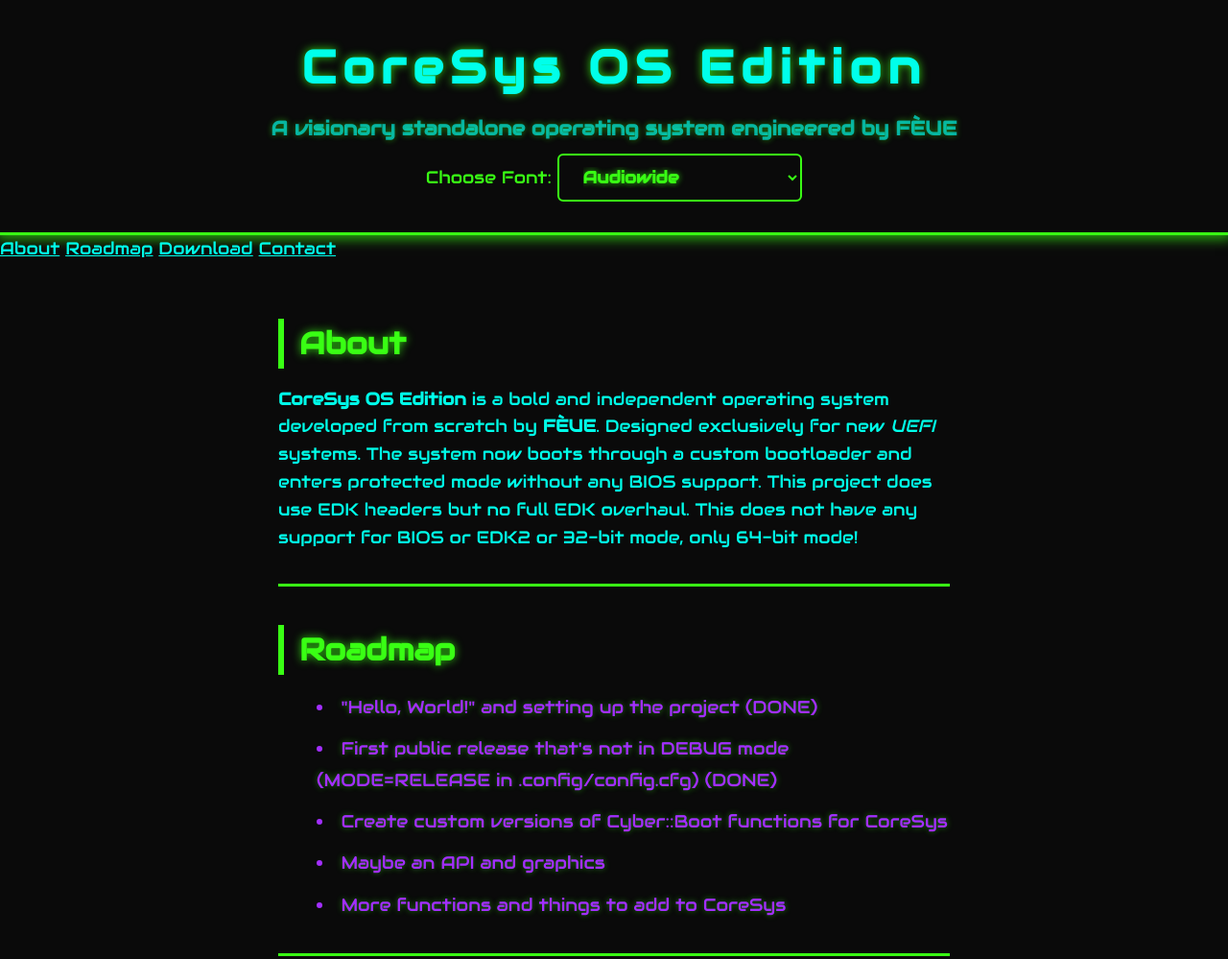
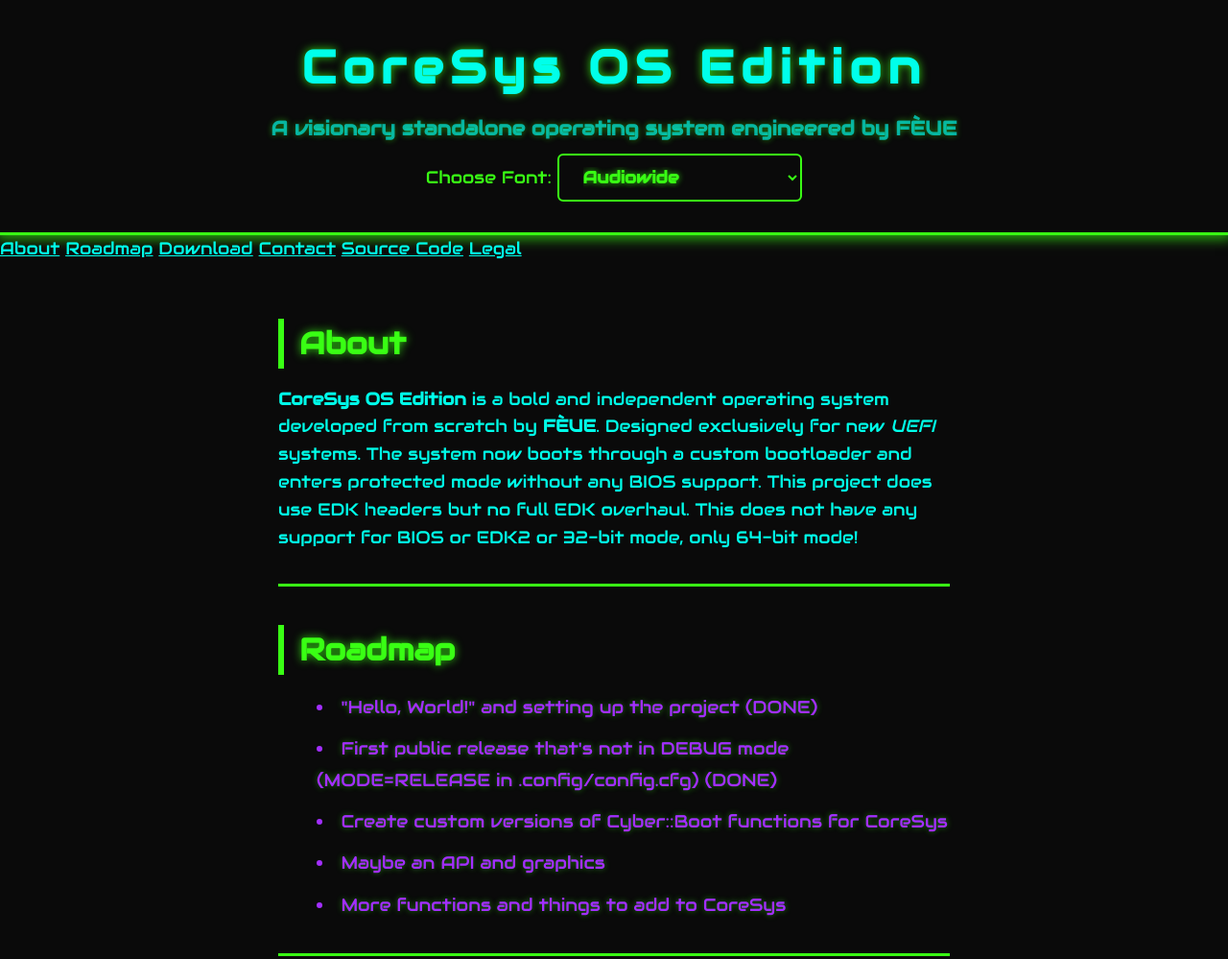
Before and after one commit to FEUE256/CoreSys, a plain HTML site: page src/public/index.html in a window 1280 px wide. Shown: the top 999 px of the page at 96% size. Drawn offline with Linux system fonts and the light colour scheme.

Commit message:
Update index.html

```diff
--- a/src/public/index.html
+++ b/src/public/index.html
@@ -27,6 +27,8 @@
   <a href="#roadmap">Roadmap</a>
   <a href="#download">Download</a>
   <a href="#contact">Contact</a>
+  <a href="#sc">Source Code</a>
+  <a href="#legal">Legal</a>
 </nav>
 
   <main id="maincontent" role="main">
```
